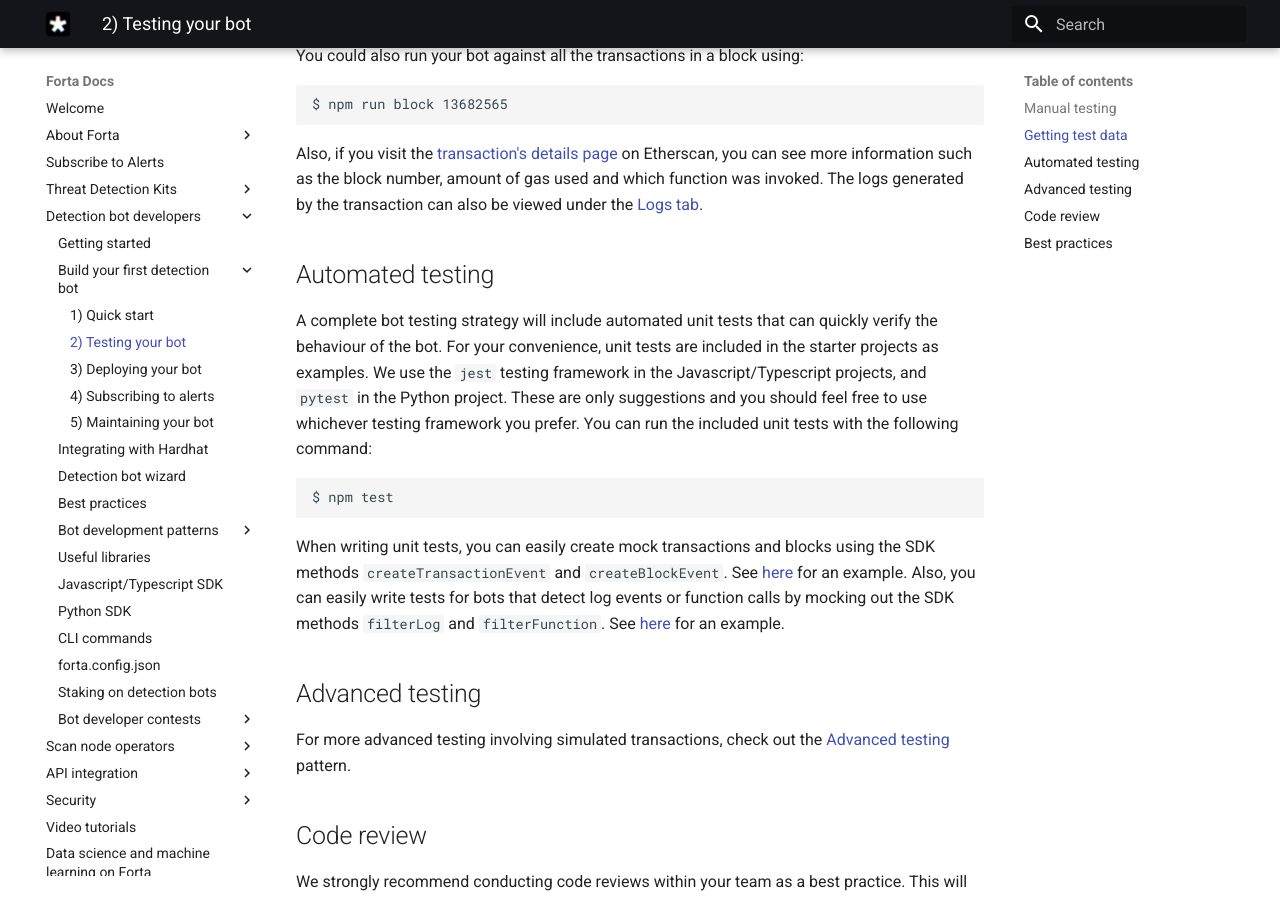
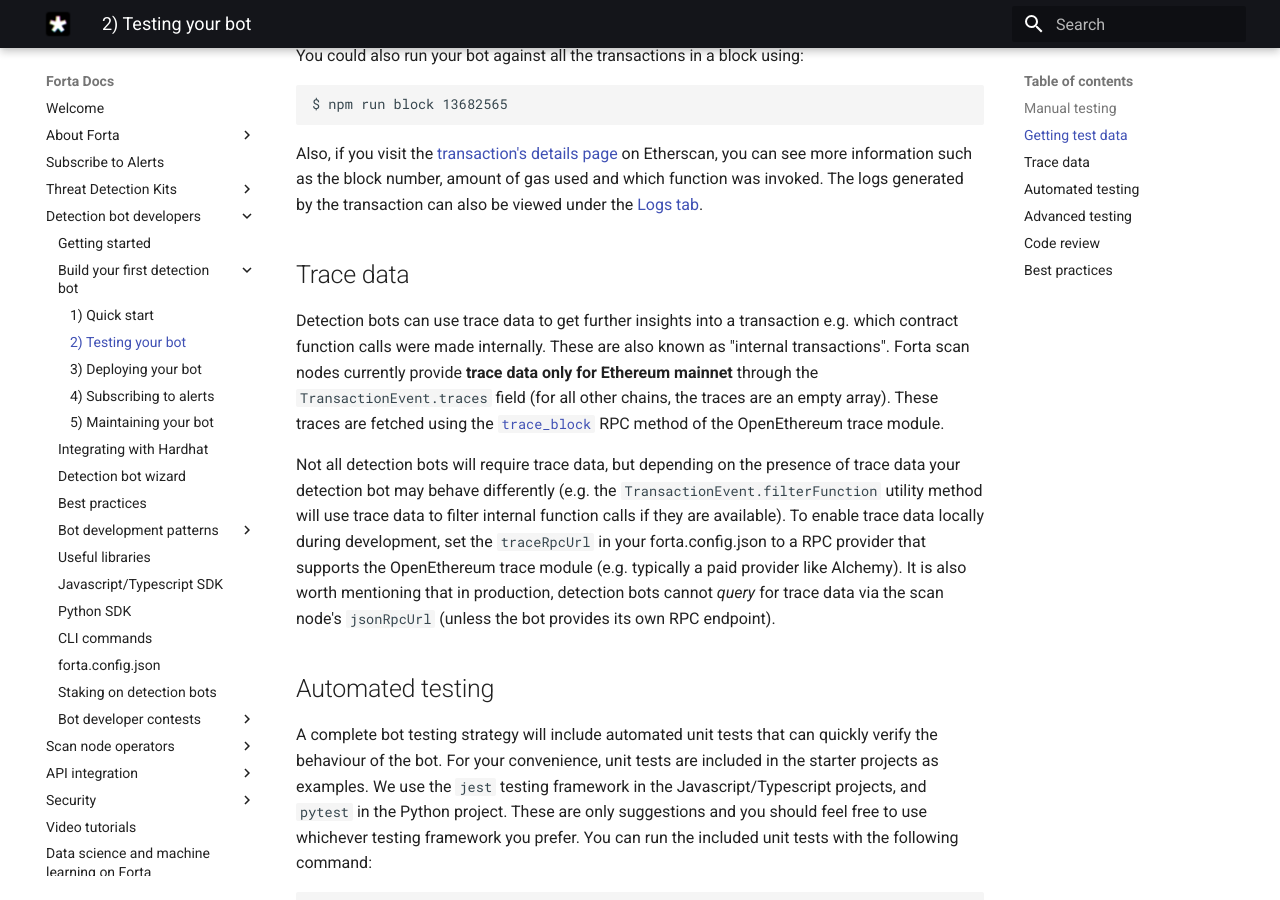
Before and after one commit to forta-network/docs, an MkDocs documentation site: the page built from docs/testing.md, in a window 1280 px wide and 900 px high, scrolled down 2437 px. Built offline with MkDocs 1.6.1 and Material for MkDocs 9.7.7, drawn with Linux system fonts in a browser that asks for light colours; some of the changed text lies outside the part shown.

Commit message:
add trace data section

````diff
--- a/docs/testing.md
+++ b/docs/testing.md
@@ -88,6 +88,12 @@
 ```
 
 Also, if you visit the [transaction's details page](https://etherscan.io/tx/0x338c6d7095228544f27ba8479aea6cadbe5aea98806a651f66ef30b3cd7e1813) on Etherscan, you can see more information such as the block number, amount of gas used and which function was invoked. The logs generated by the transaction can also be viewed under the [Logs tab](https://etherscan.io/tx/0x338c6d7095228544f27ba8479aea6cadbe5aea98806a651f66ef30b3cd7e1813#eventlog).
+
+## Trace data
+
+Detection bots can use trace data to get further insights into a transaction e.g. which contract function calls were made internally. These are also known as "internal transactions". Forta scan nodes currently provide **trace data only for Ethereum mainnet** through the `TransactionEvent.traces` field (for all other chains, the traces are an empty array). These traces are fetched using the [`trace_block`](https://openethereum.github.io/JSONRPC-trace-module#trace_block) RPC method of the OpenEthereum trace module.
+
+Not all detection bots will require trace data, but depending on the presence of trace data your detection bot may behave differently (e.g. the `TransactionEvent.filterFunction` utility method will use trace data to filter internal function calls if they are available). To enable trace data locally during development, set the `traceRpcUrl` in your forta.config.json to a RPC provider that supports the OpenEthereum trace module (e.g. typically a paid provider like Alchemy). It is also worth mentioning that in production, detection bots cannot _query_ for trace data via the scan node's `jsonRpcUrl` (unless the bot provides its own RPC endpoint).
 
 ## Automated testing
 
````
Also changed, not shown: other parts of docs/testing.md (+1 -1 lines).
